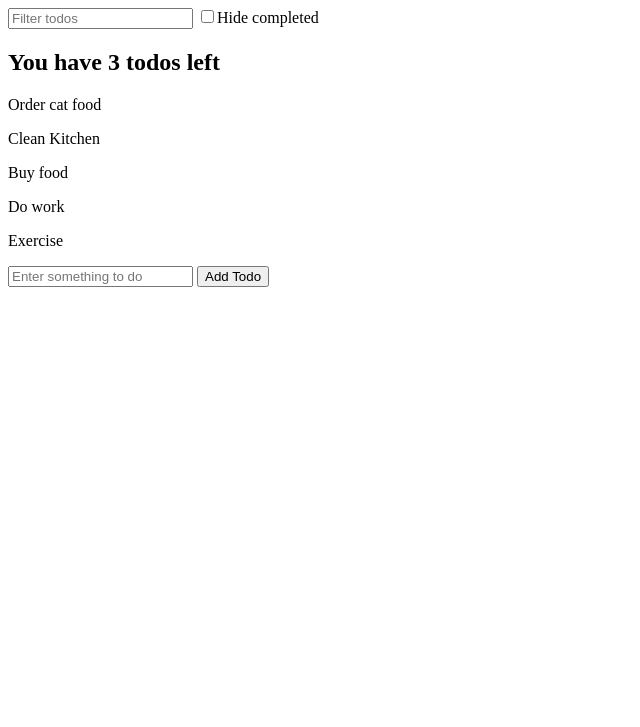
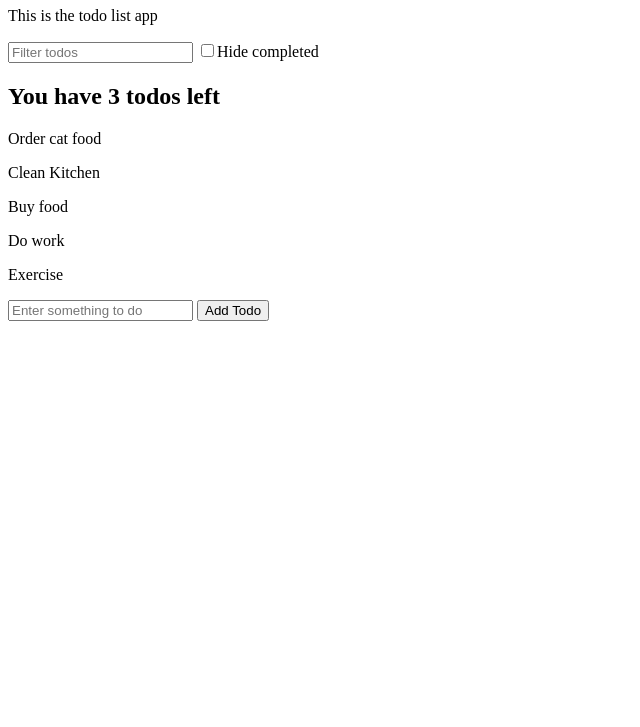
Before and after one commit to Trevor254/TO-DO-APP, a plain HTML site: page index.html in a window 1280 px wide. Shown: the part 73-800 px from the top of the page, without its empty margins (0-640 px from the left). Drawn offline with Linux system fonts and the light colour scheme.

Commit message:
added paragraph tag in index file

```diff
--- a/index.html
+++ b/index.html
@@ -1,10 +1,11 @@
 <!DOCTYPE html>
 <html>
     <head>
-        <title>TodoApp</title>
+        <title>Todo Application</title>
     </head>
     <body>
         <h1>Todos</h1>
+        <p>This is the todo list app</p>
         <input id="search-text" type="text" placeholder="Filter todos">
         <label>
             <input type="checkbox" id="hide-completed">Hide completed
```
Also changed, not shown: branch-4.js (added).
